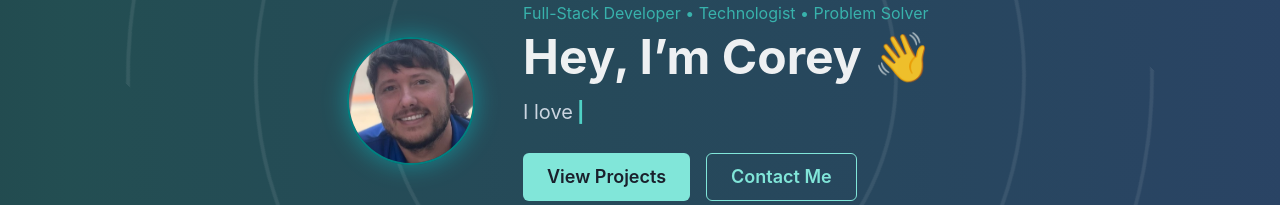
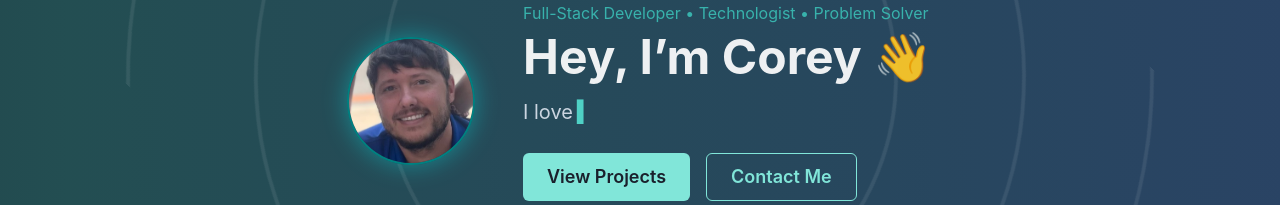
Before and after one commit to cpars/Portfolio, a React (Vite) app: page / in a window 1280 px wide. Both pictures are taken after a click on the button 1236 px from the left and 36 px from the top of the page. Shown: the part 323-528 px from the top of the page. Built offline with nearby package versions, Linux system fonts and the light colour scheme.

Commit message:
Added blinking cursor animation

```diff
--- a/src/pages/Home.tsx
+++ b/src/pages/Home.tsx
@@ -8,6 +8,7 @@ import {
   Stack,
   useColorModeValue,
 } from "@chakra-ui/react";
+import { keyframes } from "@emotion/react";
 import { Link as RouterLink } from "react-router-dom";
 import { motion } from "framer-motion";
 import { useEffect, useState } from "react";
@@ -24,6 +25,12 @@ const phrases = [
   "I love futuristic tech.",
   "I craft sleek, scalable web apps.",
 ];
+
+// Custom keyframes for blinking effect
+const blink = keyframes`
+  0%, 49% { opacity: 1; }
+  50%, 100% { opacity: 0; }
+`;
 
 const MotionBox = motion(Box);
 
@@ -99,8 +106,14 @@ const Home = () => {
 
           <Text fontSize="xl" mb={4} color={textColor} minH="32px">
             {displayText}
-            <Box as="span" ml={1} color="teal.300" fontWeight="bold">
-              |
+            <Box
+              as="span"
+              ml={1}
+              fontWeight="bold"
+              color="teal.300"
+              animation={`${blink} 1.2s step-start infinite`}
+            >
+              ▍
             </Box>
           </Text>
 
```
